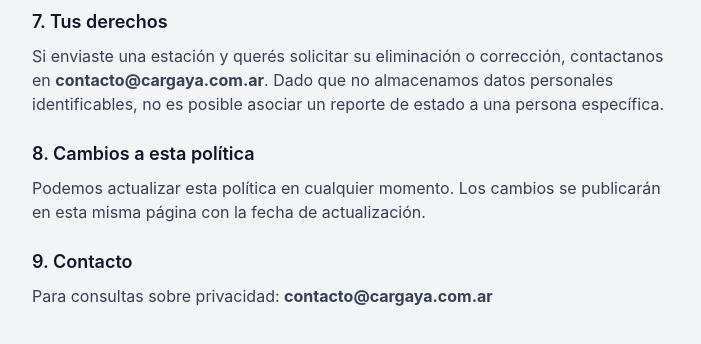
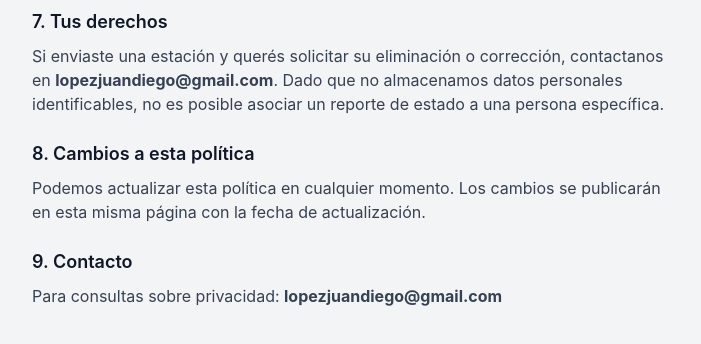
Before and after one commit to lopezjuandiego/cargaya-argentina, a Next.js app: page /privacidad in a window 1280 px wide. Shown: the part 1280-1624 px from the top of the page, without its empty margins (288-989 px from the left). Built offline with nearby package versions, Linux system fonts and the light colour scheme.

Commit message:
fix: email de contacto actualizado a lopezjuandiego@gmail.com

```diff
--- a/app/privacidad/page.tsx
+++ b/app/privacidad/page.tsx
@@ -108,7 +108,7 @@ export default function PrivacidadPage() {
           <h2 className="text-lg font-semibold text-gray-900 mb-2">7. Tus derechos</h2>
           <p>
             Si enviaste una estación y querés solicitar su eliminación o corrección, contactanos en{" "}
-            <strong>contacto@cargaya.com.ar</strong>. Dado que no almacenamos datos personales
+            <strong>lopezjuandiego@gmail.com</strong>. Dado que no almacenamos datos personales
             identificables, no es posible asociar un reporte de estado a una persona específica.
           </p>
         </section>
@@ -124,7 +124,7 @@ export default function PrivacidadPage() {
         <section>
           <h2 className="text-lg font-semibold text-gray-900 mb-2">9. Contacto</h2>
           <p>
-            Para consultas sobre privacidad: <strong>contacto@cargaya.com.ar</strong>
+            Para consultas sobre privacidad: <strong>lopezjuandiego@gmail.com</strong>
           </p>
         </section>
       </div>
--- a/app/terminos/page.tsx
+++ b/app/terminos/page.tsx
@@ -106,7 +106,7 @@ export default function TerminosPage() {
         <section>
           <h2 className="text-lg font-semibold text-gray-900 mb-2">10. Contacto</h2>
           <p>
-            Para consultas: <strong>contacto@cargaya.com.ar</strong>
+            Para consultas: <strong>lopezjuandiego@gmail.com</strong>
           </p>
         </section>
       </div>
```
